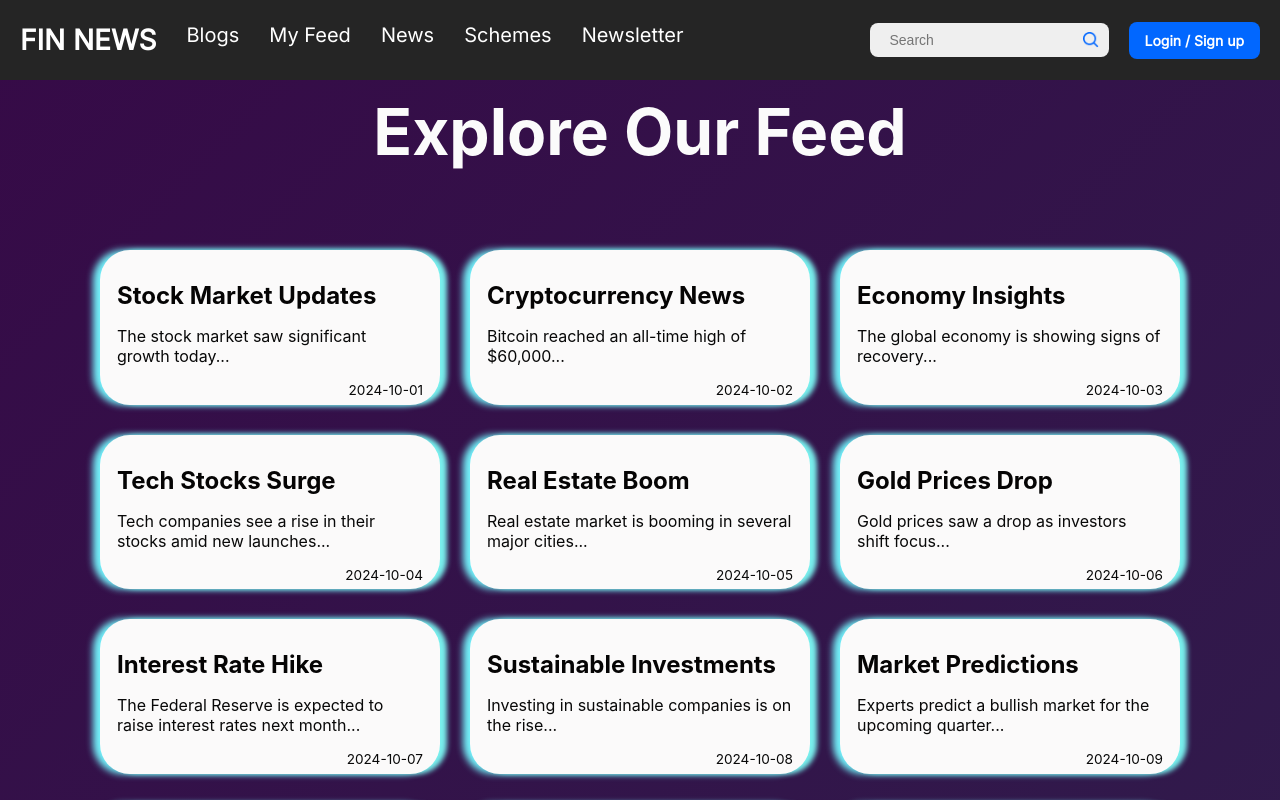
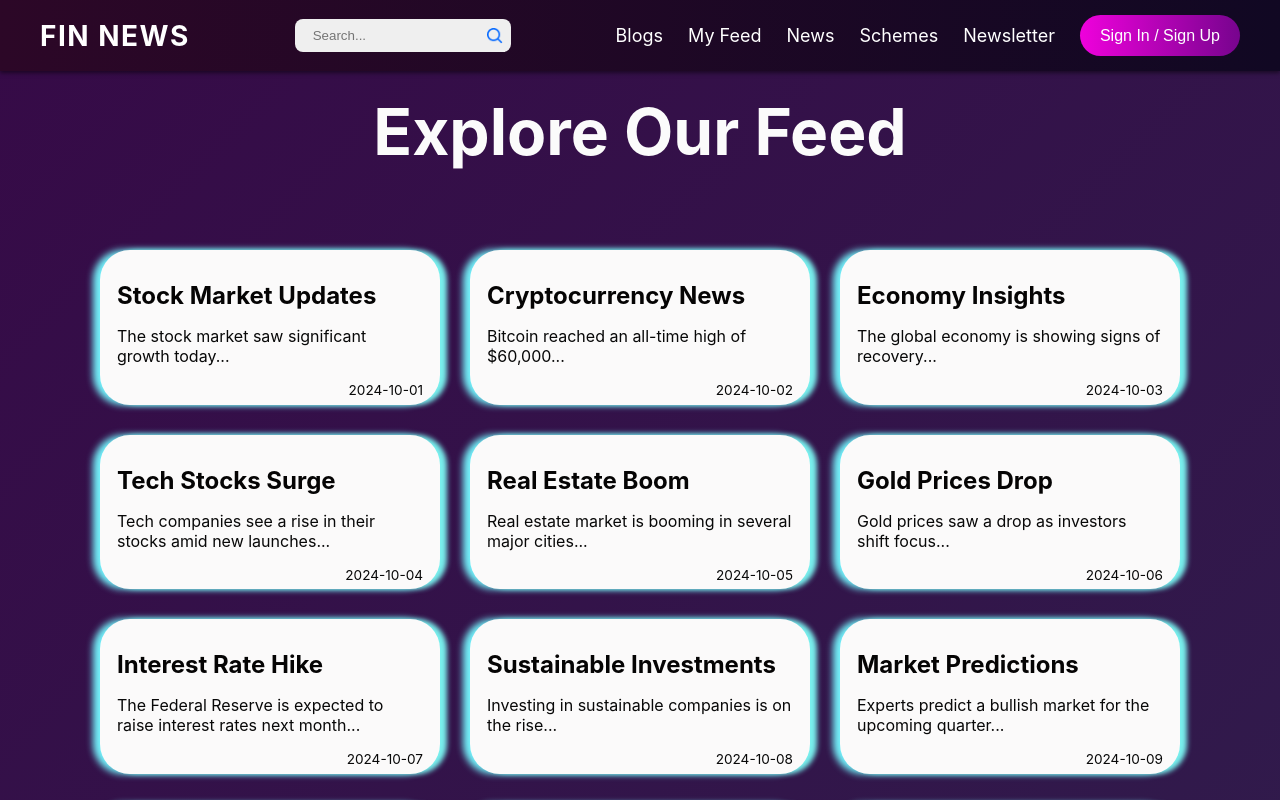
Before and after one commit to divyansh-2005/FinNews, a React (Create React App) app in the folder frontend/: page /myfeed in a window 1280 px wide. Shown: the top 800 px of the page. Built offline with nearby package versions, Linux system fonts and the light colour scheme; a web font is replaced by a local one.

Commit message:
Responsive navba

```diff
--- a/frontend/src/components/Header/Header.jsx
+++ b/frontend/src/components/Header/Header.jsx
@@ -1,39 +1,61 @@
-import React from "react";
+import React, { useState } from "react";
 import styles from './Header.module.css'; // Import the CSS Module
-import searchIcon from '../../assets/search-icon.png';
+import searchIcon from '../../assets/search-icon.png'; // Ensure path is correct
 import { Link } from 'react-router-dom';
 
 function Header() {
+  const [menuOpen, setMenuOpen] = useState(false);
+
+  const toggleMenu = () => {
+    setMenuOpen((prev) => !prev);
+  };
+
+  const handleLinkClick = () => {
+    setMenuOpen(false);
+  };
+
   return (
-    <div className={styles.header}>
-      <div className={styles.header2}>
-        <div className={styles.navLinks}>
-          <div className={styles.navSection}>
+    <header className={styles.header}>
+      <div className={styles.container}>
+        {/* Logo */}
+        <div className={styles.logo}>
+          <Link to="/" className={styles.finNews} onClick={handleLinkClick}>
+            FIN NEWS
+          </Link>
+        </div>
 
-            <a href="#" className={styles.finNews}>FIN NEWS</a>
-            <a href="/blogs">Blogs</a>
-            <a href="/myfeed">My Feed</a>
-            <a href="#">News</a>
-            <a href="#">Schemes</a>
-            <a href="#">Newsletter</a>
+        {/* Search Bar */}
+        <div className={styles.search}>
+          <input
+            type="text"
+            placeholder="Search..."
+            className={styles.searchInput}
+          />
+          <img
+            src={searchIcon}
+            alt="Search Icon"
+            className={styles.searchIcon}
+          />
+        </div>
 
-          </div>
-        </div>
-        <div className={styles.actions}>
-          <div className={styles.searchContainer}>
-            <div className={styles.searchIconWrapper}>
-              <input
-                type="text"
-                placeholder="Search"
-                className={styles.searchInput}
-              />
-              <img src={searchIcon} alt="Search Icon" className={styles.searchIcon} />
-            </div>
-          </div>
-          <button className={styles.loginSignUp}>Login / Sign up</button>
-        </div>
+        {/* Menu Toggle Button for Mobile */}
+        <button className={styles.menuToggle} onClick={toggleMenu}>
+          {menuOpen ? '✖' : '☰'}
+        </button>
+
+        {/* Navigation Links */}
+        <nav className={`${styles.nav} ${menuOpen ? styles.active : ''}`}>
+          <Link to="/blogs" onClick={handleLinkClick}>Blogs</Link>
+          <Link to="/myfeed" onClick={handleLinkClick}>My Feed</Link>
+          <Link to="" onClick={handleLinkClick}>News</Link>
+          <Link to="" onClick={handleLinkClick}>Schemes</Link>
+          <Link to="" onClick={handleLinkClick}>Newsletter</Link>
+
+          {/* Sign In/Sign Up Button within the Dropdown */}
+          <button className={styles.dropdownSignUp}>Sign In / Sign Up</button>
+        </nav>
       </div>
-    </div>
+    </header>
   );
 }
 
--- a/frontend/src/components/Header/Header.module.css
+++ b/frontend/src/components/Header/Header.module.css
@@ -1,100 +1,185 @@
+/* Container styles */
 .header {
-  border-radius: 0px;
-  display: flex;
-  justify-content: center;
-  overflow-x: hidden;
+  background: linear-gradient(90deg, #2C0727 0%, #110823 100%); /* Match hero section gradient */
+  width: 100%;
   position: fixed;
   top: 0;
-  z-index: 10;
-  width: 100%;
+  z-index: 100;
+  box-shadow: 0 2px 4px rgba(0, 0, 0, 0.5); /* Subtle shadow for depth */
+  padding: 15px 0;
 }
 
-.header2 {
-  background-color: rgba(37, 37, 37, 1);
-  box-shadow: 0px 4px 4px rgba(0, 0, 0, 0.25);
+.container {
   display: flex;
   align-items: center;
   justify-content: space-between;
-  width: 100%;
-  height: 10vh;
-  padding: 15px 20px;
-  box-sizing: border-box;
+  max-width: 1200px;
   margin: 0 auto;
+  padding: 0 20px;
 }
 
-.navLinks {
-  display: flex;
-  align-items: center;
-  gap: 30px;
-  color: rgba(255, 255, 255, 1);
-  font: 400 20px Inter, sans-serif;
-}
-
-.navSection {
-  display: flex;
-  gap: 30px;
-}
-
+/* Logo */
 .finNews {
-  color: rgba(200, 0, 2, 1);
+  color: white; /* Highlight color to match hero */
   font-size: 28px;
   font-weight: 700;
+  text-transform: uppercase;
+  letter-spacing: 1.5px;
   text-decoration: none;
 }
 
-.navSection a {
-  color: rgba(255, 255, 255, 1);
-  text-decoration: none;
+.finNews:hover {
+  color: #FE00E6; /* Change to a different color on hover if desired */
 }
 
-.navSection a:hover {
-  text-decoration: underline;
-}
-
-.actions {
+/* Search Bar */
+.search {
   display: flex;
   align-items: center;
-  gap: 20px;
-}
-
-.searchContainer {
-  display: flex;
-  align-items: center;
+  background-color: rgba(239, 239, 239, 1);
   border-radius: 8px;
-  background-color: rgba(239, 239, 239, 1);
-  padding: 8px 10px;
-}
-
-.searchIconWrapper {
-  display: flex;
-  align-items: center;
+  padding: 8px;
+  flex-grow: 1;
+  max-width: 200px;
 }
 
 .searchInput {
   border: none;
-  background: transparent;
+  background-color: transparent;
   outline: none;
-  color: rgba(37, 37, 37, 1);
-  font: 500 14px Satoshi, sans-serif;
   padding-left: 10px;
+  width: 100%;
 }
 
 .searchIcon {
   width: 16px;
   height: 16px;
-  margin-left: 10px;
 }
 
-.loginSignUp {
-  border-radius: 8px;
-  background-color: rgba(1, 103, 255, 1);
-  color: rgba(255, 255, 255, 1);
-  padding: 10px 16px;
-  font: 600 14px Inter, sans-serif;
+/* Navigation */
+.nav {
+  display: flex;
+  gap: 25px;
+}
+
+.nav a {
+  color: white; /* Original link color */
+  font-size: 18px;
+  text-decoration: none;
+  padding: 10px 0;
+  transition: color 0.3s ease; /* Smooth color change */
+}
+
+.nav a:hover {
+  color: #FE00E6; /* Match hover color with hero section */
+}
+
+/* Mobile Menu */
+.menuToggle {
+  display: none;
+  font-size: 24px;
+  color: white;
+  background: transparent;
   border: none;
   cursor: pointer;
 }
 
+.active {
+  display: block;
+}
+
+/* Login/Sign Up Button */
+.loginSignUp {
+  background: linear-gradient(90deg, #EF01DC 0%, #77048E 100%); /* Match hero button gradient */
+  color: white;
+  border: none;
+  padding: 10px 20px;
+  border-radius: 500px; /* Match hero button shape */
+  font-size: 16px;
+  cursor: pointer;
+  transition: background 0.3s ease, color 0.3s ease; /* Smooth transition */
+}
+
 .loginSignUp:hover {
-  background-color: rgba(0, 92, 230, 1);
+  background: linear-gradient(90deg, #d4007b 0%, #6d0072 100%); /* Darker shade on hover */
+  color: #fff; /* White color on hover */
 }
+
+/* Dropdown Menu Styles */
+.dropdownMenu {
+  position: fixed;
+  top: 60px; /* Adjust based on header height */
+  right: 20px;
+  background: rgba(37, 37, 37, 0.95);
+  border-radius: 12px;
+  padding: 15px;
+  display: none; /* Hidden by default */
+  flex-direction: column;
+  gap: 10px;
+}
+
+/* Show dropdown menu */
+.dropdownMenu.active {
+  display: flex; /* Show when the dropdown is active */
+}
+
+/* Table element hover effect */
+.table-element:hover {
+  background-color: #d7a6e0; /* Pinkish violet color on hover */
+}
+
+/* Responsive styles */
+@media (max-width: 768px) {
+  .nav {
+    position: fixed;
+    top: 60px;
+    right: 0;
+    background: rgba(37, 37, 37, 0.95);
+    flex-direction: column;
+    width: 200px;
+    gap: 20px;
+    padding: 20px;
+    display: none; /* Hidden by default on mobile */
+  }
+
+  .nav.active {
+    display: flex; /* Show when menuOpen is true */
+  }
+
+  .menuToggle {
+    display: block; /* Show menu toggle button on mobile */
+  }
+
+  .loginSignUp {
+    display: none; /* Hide the login/signup button on mobile */
+  }
+}
+
+/* Dropdown Link Styles */
+.dropdownLink {
+  color: white; /* Original color */
+  text-decoration: none;
+  padding: 10px 0;
+  transition: color 0.3s ease; /* Smooth color change */
+}
+
+.dropdownLink:hover {
+  color: #FE00E6; /* Change this to match hover color */
+}
+
+/* Mobile Sign In / Sign Up Button */
+.dropdownSignUp {
+  background: linear-gradient(90deg, #EF01DC 0%, #77048E 100%); /* Match hero button gradient */
+  color: white;
+  border: none;
+  padding: 10px 20px;
+  border-radius: 500px; /* Match hero button shape */
+  font-size: 16px;
+  cursor: pointer;
+  transition: background 0.3s ease, color 0.3s ease; /* Smooth transition */
+}
+
+.dropdownSignUp:hover {
+  background: linear-gradient(90deg, #d4007b 0%, #6d0072 100%); /* Darker shade on hover */
+  color: #fff; /* White color on hover */
+}
```
